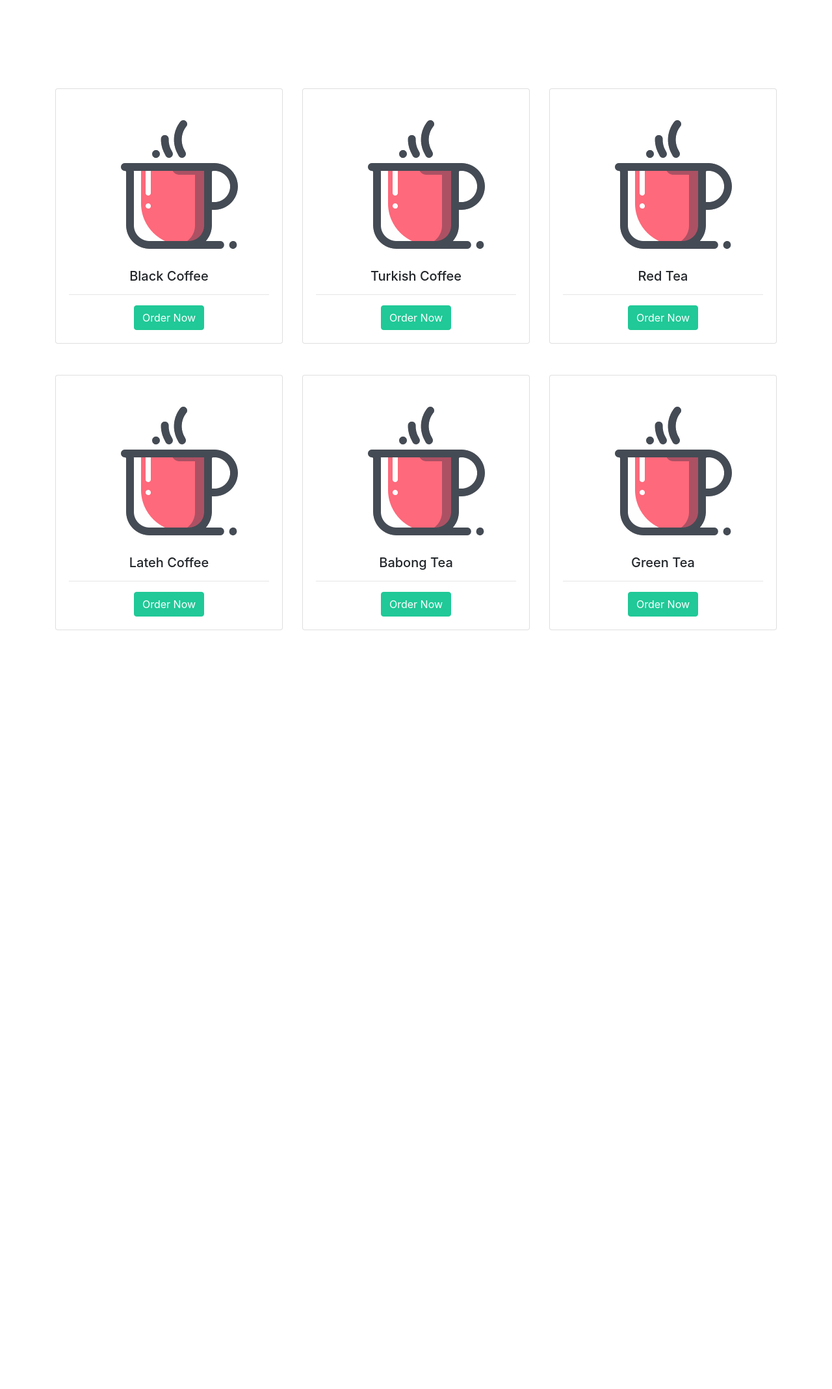
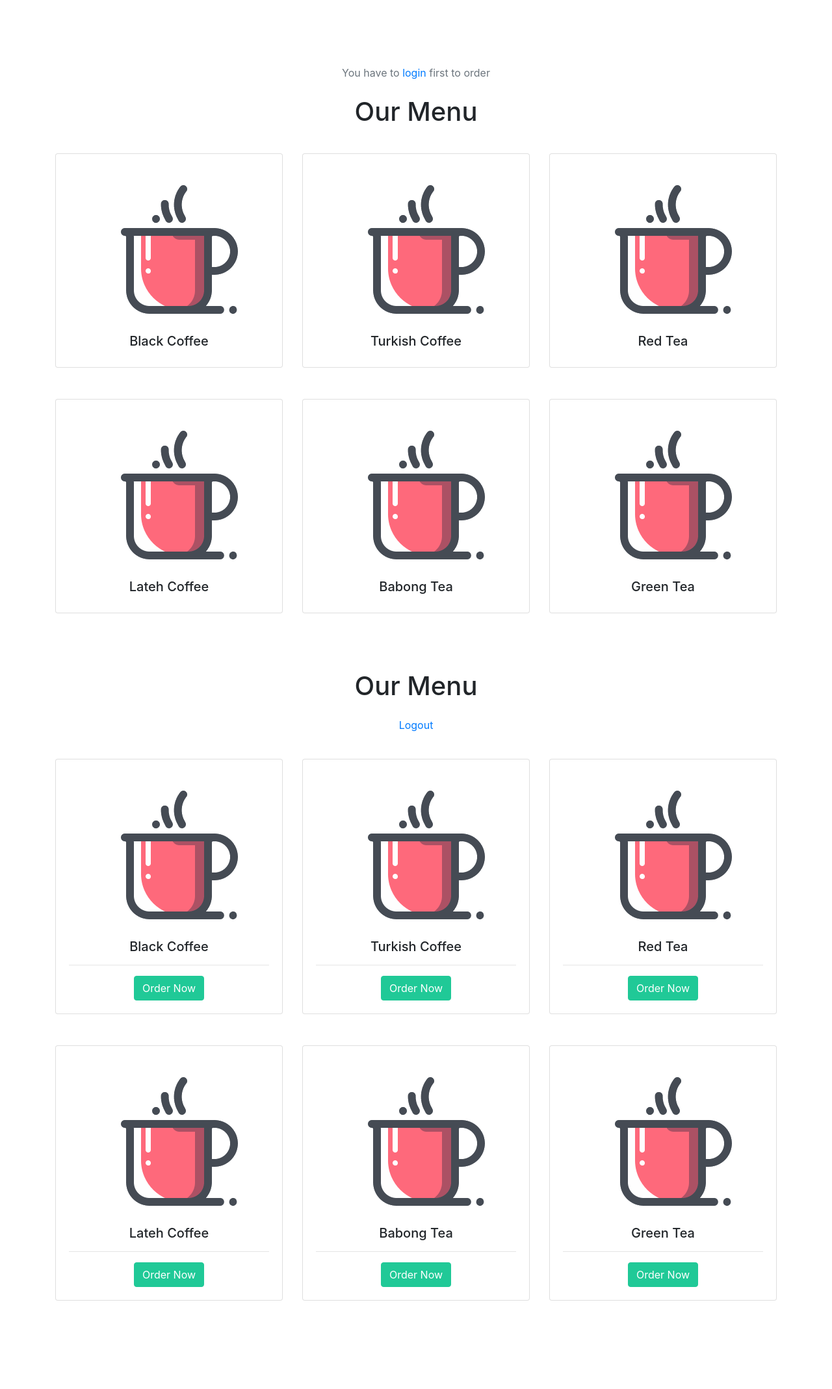
Before and after one commit to AymanAlshanqiti/tea_boy, a Django app: page /items/ in a window 1280 px wide. Shown: the whole page at 65% size. Before the commit the page ends 970 px from the top, so only its background shows below. Run offline with Django 3.2, Linux system fonts and the light colour scheme; data comes from the database, SQL or seed files in the repository; both versions use the stored data as it was after the commit; some libraries are stand-ins or nearby versions.

Commit message:
Finish v1 of the system

```diff
--- a/safcsp/settings.py
+++ b/safcsp/settings.py
@@ -11,6 +11,8 @@ https://docs.djangoproject.com/en/2.2/ref/settings/
 """
 
 import os
+import datetime
+
 
 # Build paths inside the project like this: os.path.join(BASE_DIR, ...)
 BASE_DIR = os.path.dirname(os.path.dirname(os.path.abspath(__file__)))
--- a/safcsp/urls.py
+++ b/safcsp/urls.py
@@ -23,6 +23,9 @@ urlpatterns = [
     path('admin/', admin.site.urls),
     path('items/', views.items_list, name='items-list'),
     path('orders/', views.order_create, name='order-create'),
+    path('login/', views.user_login, name='login'),
+    path('logout/', views.logout_view, name='logout'),
+
 ]
 
 urlpatterns+=static(settings.STATIC_URL, document_root=settings.STATIC_ROOT)
--- a/tea_boy/forms.py
+++ b/tea_boy/forms.py
@@ -1,2 +1,6 @@
 from django import forms
-form .models import User
+from django.contrib.auth.models import User
+
+class UserLogin(forms.Form):
+    username = forms.CharField(required=True)
+    password = forms.CharField(required=True, widget=forms.PasswordInput())
--- a/tea_boy/models.py
+++ b/tea_boy/models.py
@@ -26,8 +26,10 @@ class Item(models.Model):
 
 class Order(models.Model):
 
-    user = models.ForeignKey(User, on_delete=models.CASCADE, related_name= "orders")
-    item = models.OneToOneField(Item, on_delete=models.CASCADE)
+    user = models.ForeignKey(User, on_delete=models.CASCADE)
+    item = models.ForeignKey(Item, on_delete=models.CASCADE)
+    created_at = models.DateTimeField(auto_now_add = True)
+    updated_at = models.DateTimeField(auto_now = True)
 
     def __str__(self):
         return "1 %s - for %s %s" % (self.item.name, self.user.first_name, self.user.last_name)
--- a/tea_boy/templates/items_list.html
+++ b/tea_boy/templates/items_list.html
@@ -2,13 +2,43 @@
 {% load static %}
 
 {% block title %}
-    menu
+    Menu
 {% endblock title %}
 
 {% block content %}
 
+{% if request.user.is_anonymous %}
+	<p class="form-text text-muted text-center">You have to
+	<a href="{% url 'login' %}"> login </a> first to order</p>
+
+	<h1 class="text-center mt-4">Our Menu</h1>
     <div class="row my-3">
+		{% for item in items %}
+			<div class="col-12 col-sm-6 col-md-4">
+				<div class="card my-4">
+					<div class="card-body text-center">
+						{% if item.image %}
+							<img src="{{item.image.url}}" alt="{{item.name}}">
+						{% else %}
+							<p><img src="{% static 'images/coffee.png' %}" alt="{{item.name}}"></p>
+						{% endif %}
+						<h5 class="items-list">{{item.name}}</h5>
+					</div>
+				</div>
+			</div>
+		{% endfor %}
 
+	</div>
+
+	<br><br>
+
+{% else %}
+
+{% endif %}
+	<h1 class="text-center mb-4">Our Menu</h1>
+	<p class="form-text text-muted text-center"><a href="/logout">Logout</a></p>
+
+    <div class="row my-3">
 		{% for item in items %}
 			<div class="col-12 col-sm-6 col-md-4">
 				<div class="card my-4">
--- a/tea_boy/views.py
+++ b/tea_boy/views.py
@@ -1,9 +1,12 @@
-from django.shortcuts import render
+from django.shortcuts import render, redirect
 from django.http import HttpResponse
 from django.contrib import messages
 from django.contrib.auth.models import User
 from .models import Item
 from .models import Order
+from .forms import UserLogin
+from django.contrib.auth import authenticate, login, logout
+
 
 
 
@@ -16,14 +19,44 @@ def items_list(request):
 
 def order_create(request):
 
-    user = User.objects.get(id=1)
     selected_item = request.POST.get('item-name')
     item = Item.objects.get(name = selected_item)
-    orders = Order.objects.all()
-    print(user)
+
+    order = Order()
+    order.user = request.user
+    order.item = item
+    order.save()
+
+    orders = Order.objects.all().order_by('-id')
 
     context = {
         "orders": orders,
         "item": item
     }
     return render(request, 'orders.html', context)
+
+
+def user_login(request):
+    form = UserLogin()
+    if request.method == 'POST':
+        form = UserLogin(request.POST)
+        if form.is_valid():
+
+            username = form.cleaned_data['username']
+            password = form.cleaned_data['password']
+
+            auth_user = authenticate(username=username, password=password)
+            if auth_user is not None:
+                login(request, auth_user)
+                # Where you want to go after a successful login
+                return redirect('items-list')
+
+    context = {
+        "form":form
+    }
+    return render(request, 'login.html', context)
+
+
+def logout_view(request):
+    logout(request)
+    return redirect('login')
```
Also changed, not shown: tea_boy/templates/login.html (added, +30 -0 lines), tea_boy/templates/orders.html (+10 -1 lines), db.sqlite3, tea_boy/migrations/0005_auto_20190625_1125.py (added), tea_boy/migrations/0006_auto_20190625_1137.py (added), tea_boy/migrations/0007_auto_20190625_1141.py (added), tea_boy/migrations/0008_auto_20190625_1142.py (added).
